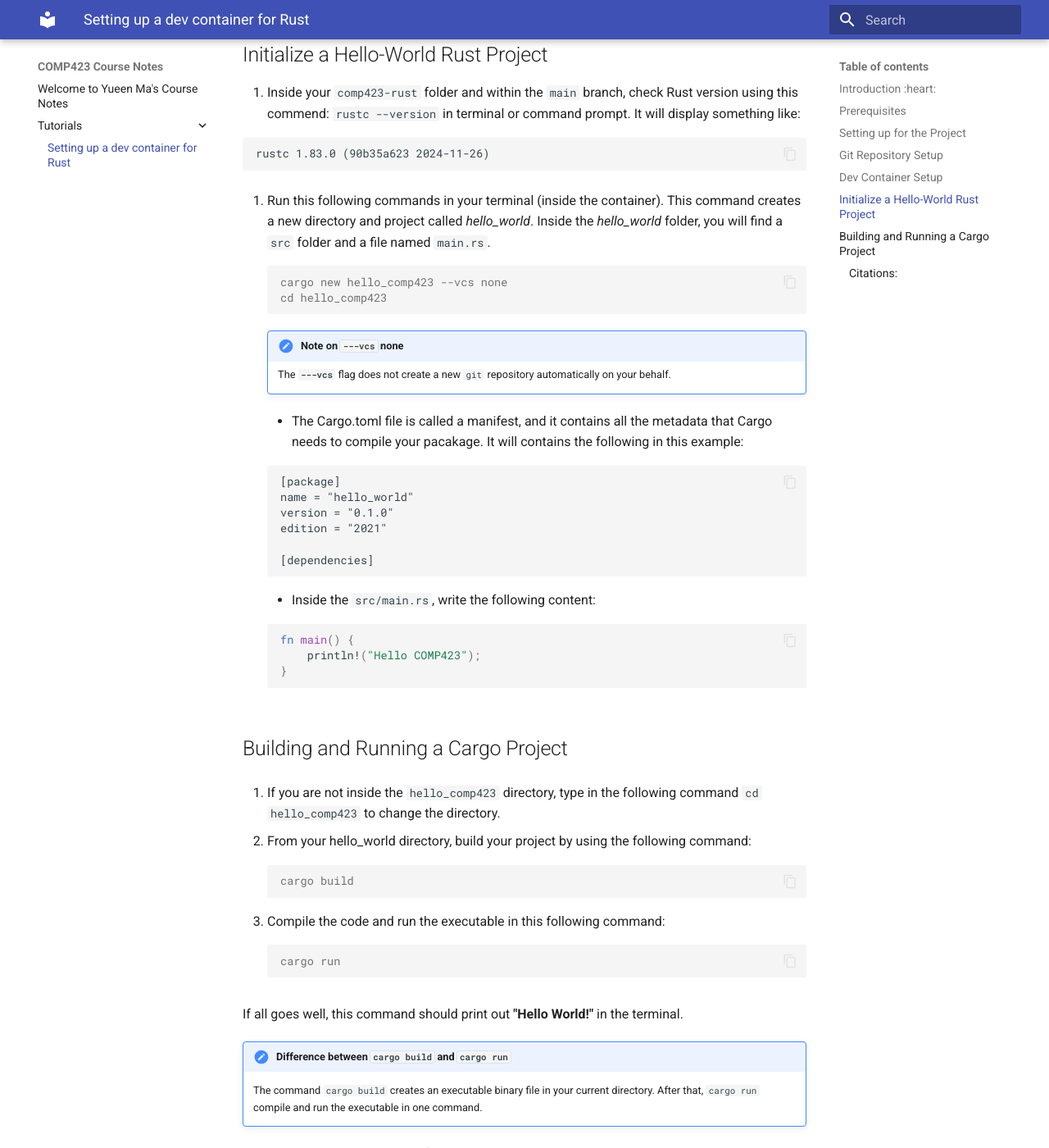
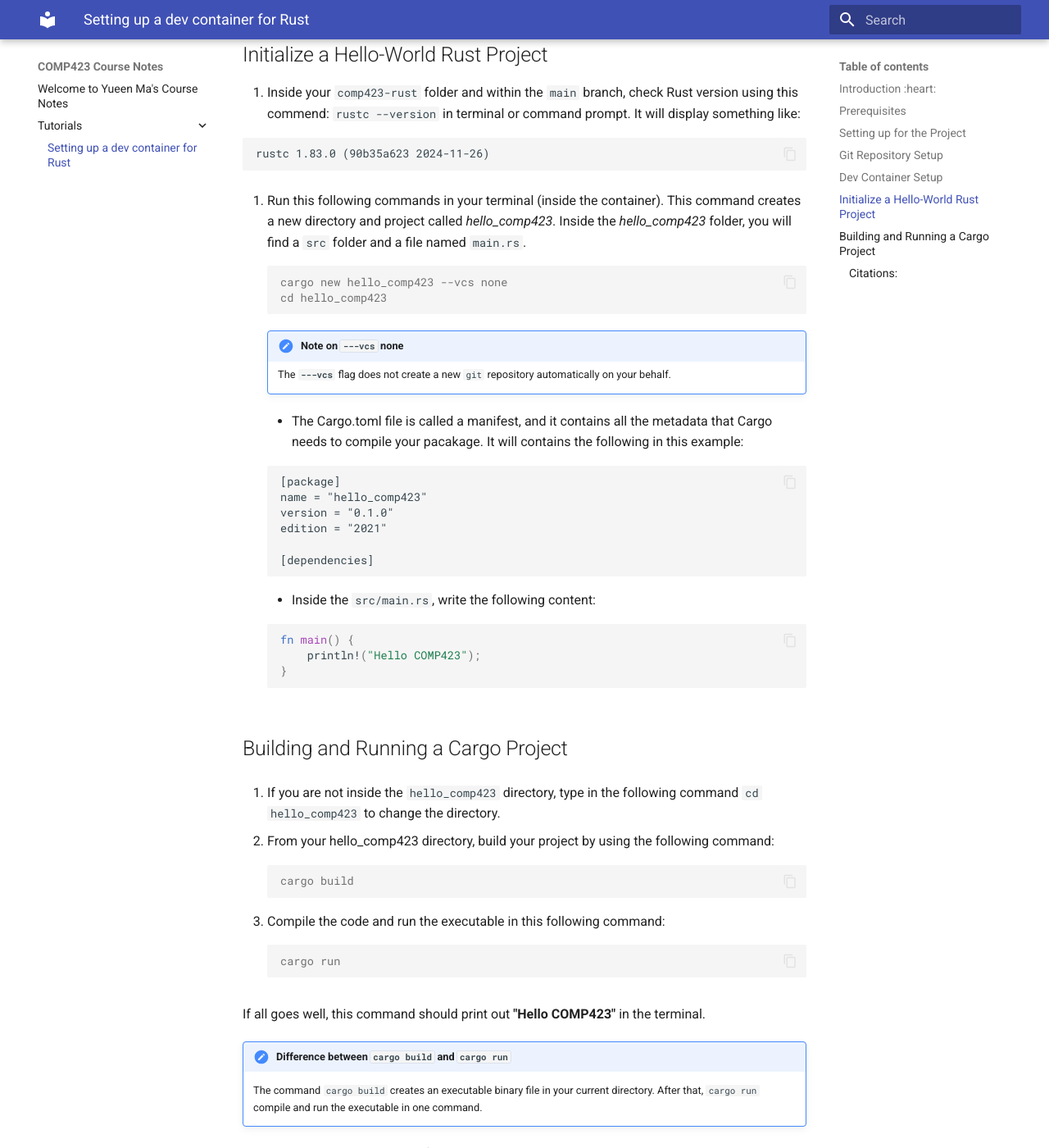
Before and after one commit to myueen/comp423-course-notes, an MkDocs documentation site: the page built from docs/tutorials/rust-setup.md, in a window 1280 px wide and 1400 px high, scrolled down 2860 px. Shown: the whole window at 82% size. Built offline with MkDocs 1.6.1 and Material for MkDocs 9.7.7, drawn with Linux system fonts in a browser that asks for light colours.

Commit message:
debug comp 423 hello example

````diff
--- a/docs/tutorials/rust-setup.md
+++ b/docs/tutorials/rust-setup.md
@@ -117,7 +117,7 @@ In this section, we will create a dev container for Rust!
 rustc 1.83.0 (90b35a623 2024-11-26)
 ```
 
-2. Run this following commands in your terminal (inside the container). This command creates a new directory and project called *hello_world*. Inside the *hello_world* folder, you will find a ```src``` folder and a file named ```main.rs```.
+2. Run this following commands in your terminal (inside the container). This command creates a new directory and project called *hello_comp423*. Inside the *hello_comp423* folder, you will find a ```src``` folder and a file named ```main.rs```.
 
     ```console
     cargo new hello_comp423 --vcs none
@@ -133,7 +133,7 @@ rustc 1.83.0 (90b35a623 2024-11-26)
 
     ```
     [package]
-    name = "hello_world"
+    name = "hello_comp423"
     version = "0.1.0"
     edition = "2021"
 
@@ -154,7 +154,7 @@ rustc 1.83.0 (90b35a623 2024-11-26)
 ## Building and Running a Cargo Project
 1. If you are not inside the ```hello_comp423``` directory, type in the following command ```cd hello_comp423``` to change the directory.
 
-2. From your hello_world directory, build your project by using the following command:
+2. From your hello_comp423 directory, build your project by using the following command:
 
     ```console
     cargo build
@@ -166,7 +166,7 @@ rustc 1.83.0 (90b35a623 2024-11-26)
     cargo run
     ```
 
-If all goes well, this command should print out **"Hello World!"** in the terminal.
+If all goes well, this command should print out **"Hello COMP423"** in the terminal.
 
 !!! note "Difference between ```cargo build``` and ```cargo run```"
     The command ```cargo build``` creates an executable binary file in your current directory. After that, ```cargo run``` compile and run the executable in one command.
````
